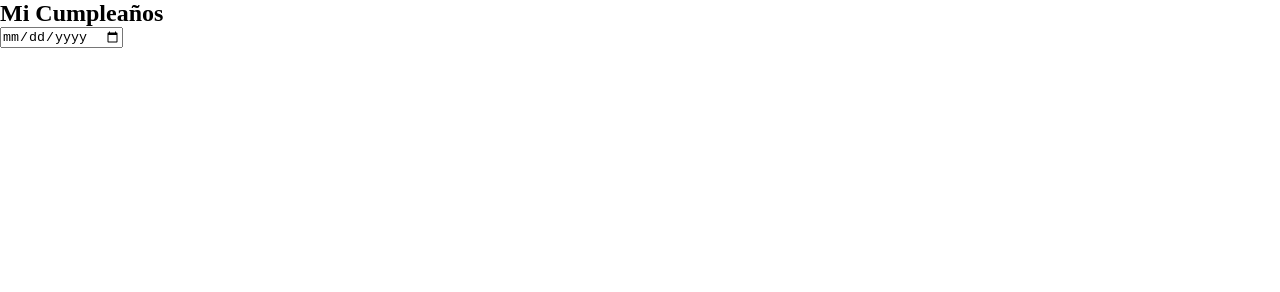
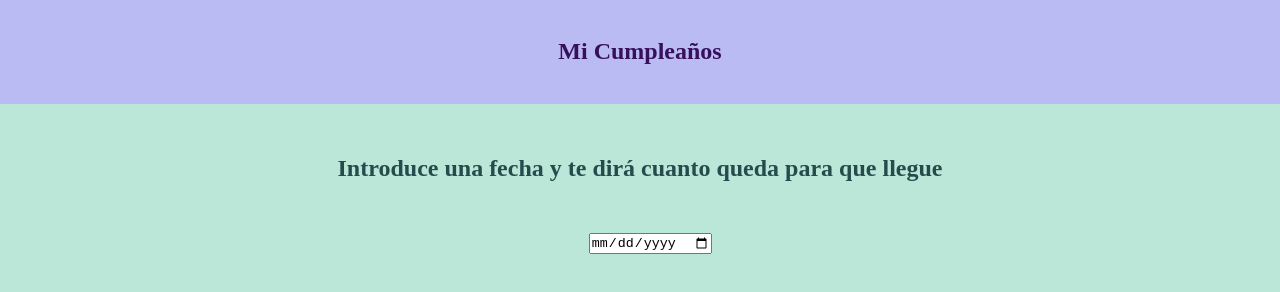
Before and after one commit to mtcalvop01/Fecha-Cumplea-os, a plain HTML site: page index.html in a window 1280 px wide. Drawn offline with Linux system fonts and the light colour scheme.

Commit message:
cambios en estilo y añadido un h2 en js

```diff
--- a/script.js
+++ b/script.js
@@ -4,6 +4,11 @@
 
   const inputFecha = document.createElement("input");
   inputFecha.type = "date";
+  inputFecha.id = "input";
+
+  const h2 = document.createElement("h2");
+  h2.id = "h2";
+  h2.innerText = "Introduce una fecha y te dirá cuanto queda para que llegue";
 
   const dias = document.createElement("h2");
   dias.id = "dias";
@@ -21,6 +26,7 @@
   contador.id = "contador";
 
   document.body.appendChild(titulo);
+  document.body.appendChild(h2);
   document.body.appendChild(inputFecha);
   document.body.appendChild(contador);
   contador.appendChild(dias);
--- a/style.css
+++ b/style.css
@@ -3,3 +3,30 @@
     margin: 0;
     padding: 0;
 }
+
+#titulo{
+    text-align: center;
+    padding-top: 3%;
+    padding-bottom: 3%;
+    background-color: rgb(187, 187, 244);
+    color: rgb(55, 16, 92);
+}
+
+#input{
+    margin-top: 4%;
+    margin-left: 46%;
+}
+
+body{
+    background-color: rgb(186, 231, 216);
+}
+
+h2{
+    padding-top: 4%;
+    text-align: center;
+    color:rgb(38, 75, 76)
+}
+
+#contador{
+    margin-top: 5%;
+}
```
